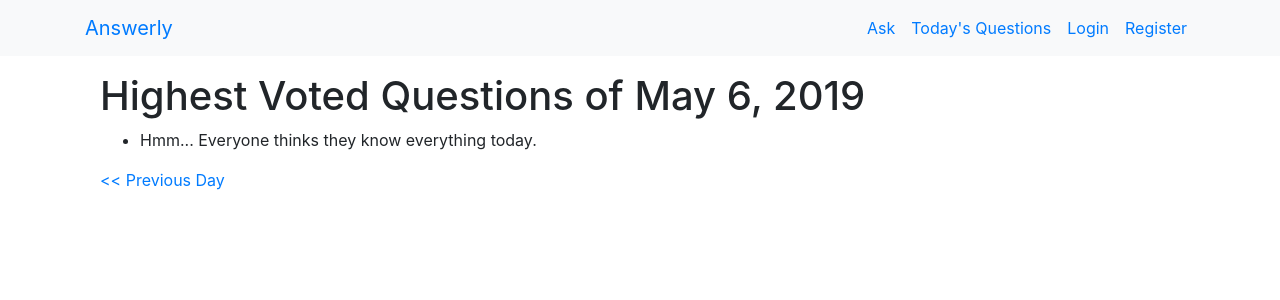
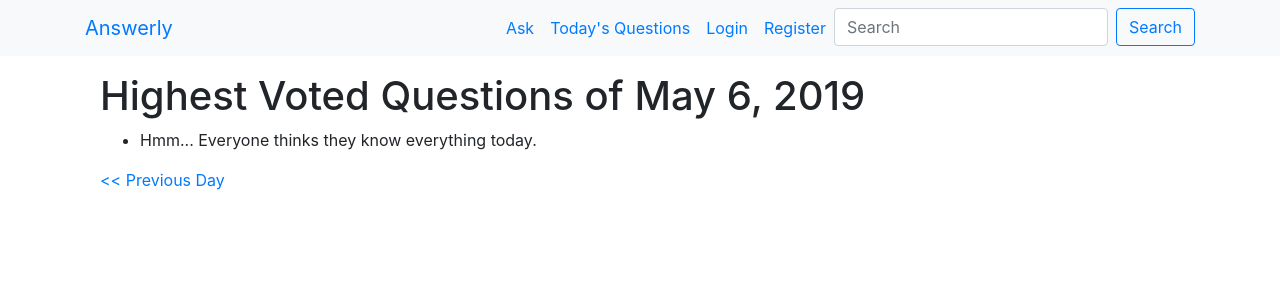
Before and after one commit to blessedsibanda/django-myqa, a Django app: page /daily/2019/5/6/ in a window 1280 px wide. Shown: the top 300 px of the page. Run offline with Django 3.2, Linux system fonts and the light colour scheme; data that the repository does not hold is empty; some libraries are stand-ins or nearby versions.

Commit message:
create search view and add search form in base template

```diff
--- a/django/config/settings.py
+++ b/django/config/settings.py
@@ -25,7 +25,7 @@ SECRET_KEY = 'zk40!_$h#k*bs7p%q)l)=zyn@^rsphix&bj98$jilx!(i)4jv)'
 # SECURITY WARNING: don't run with debug turned on in production!
 DEBUG = True
 
-ALLOWED_HOSTS = ['locahost','192.168.42.180']
+ALLOWED_HOSTS = ['locahost','127.0.0.1']
 
 
 # Application definition
--- a/django/qanda/service/elasticsearch.py
+++ b/django/qanda/service/elasticsearch.py
@@ -27,3 +27,14 @@ def bulk_load(questions):
             action, result = result.popitem()
             logger.error(FAILED_TO_LOAD_ERROR.format(result['_id'], result))
     return all_ok
+
+def search_for_questions(query):
+    client = get_client()
+    result = client.search(index=settings.ES_INDEX, body={
+        'query': {
+            'match': {
+                'text': query,
+            }
+        }
+    })
+    return (h['_source'] for h in result['hits']['hits'])
--- a/django/qanda/urls.py
+++ b/django/qanda/urls.py
@@ -11,5 +11,7 @@ urlpatterns = [
     path('daily/<int:year>/<int:month>/<int:day>/',
          views.DailyQuestionList.as_view(),
          name='daily_questions'),
+    path('q/search', views.SearchView.as_view(),
+    name='question_search'),
     path('', views.TodaysQuestionList.as_view(), name='index'),
 ]
--- a/django/qanda/views.py
+++ b/django/qanda/views.py
@@ -1,12 +1,13 @@
 from django.contrib.auth.mixins import LoginRequiredMixin
 from django.views.generic import (CreateView, DetailView,
-    UpdateView, DayArchiveView, RedirectView )
+    UpdateView, DayArchiveView, RedirectView, TemplateView )
 from django.utils import timezone
 from django.shortcuts import reverse
 from django.http import HttpResponseBadRequest, HttpResponseRedirect
 
 from qanda.forms import QuestionForm, AnswerForm, AnswerAcceptanceForm
 from qanda.models import Question, Answer
+from qanda.service.elasticsearch import search_for_questions
 
 
 class AskQuestionView(LoginRequiredMixin, CreateView):
@@ -115,3 +116,15 @@ class TodaysQuestionList(RedirectView):
                 'year': today.year
             }
         )
+
+
+class SearchView(TemplateView):
+    template_name = 'qanda/search.html'
+
+    def get_context_data(self, **kwargs):
+        query = self.request.GET.get('q', None)
+        ctx = super().get_context_data(query=query,**kwargs)
+        if query:
+            results = search_for_questions(query)
+            ctx['hits'] = results
+        return ctx
--- a/django/templates/base.html
+++ b/django/templates/base.html
@@ -38,6 +38,16 @@
                     <a class="nav-link" href="{% url 'user:register' %}" >Register</a >
                   </li >
                 {% endif %}
+                <li class="nav-item">
+                  <form action="{% url 'qanda:question_search' %}"
+                    class="form-inline" method="GET">
+                    <input type="search" name='q' placeholder="Search"
+                      class="form-control mr-sm-2">
+                    <button type="submit" class="btn btn-outline-primary my-2 my-sm-0">
+                      Search
+                    </button>
+                  </form>
+                </li>
               </ul >
         </div>
     </nav>
```
Also changed, not shown: django/qanda/templates/qanda/search.html (added, +31 -0 lines).
